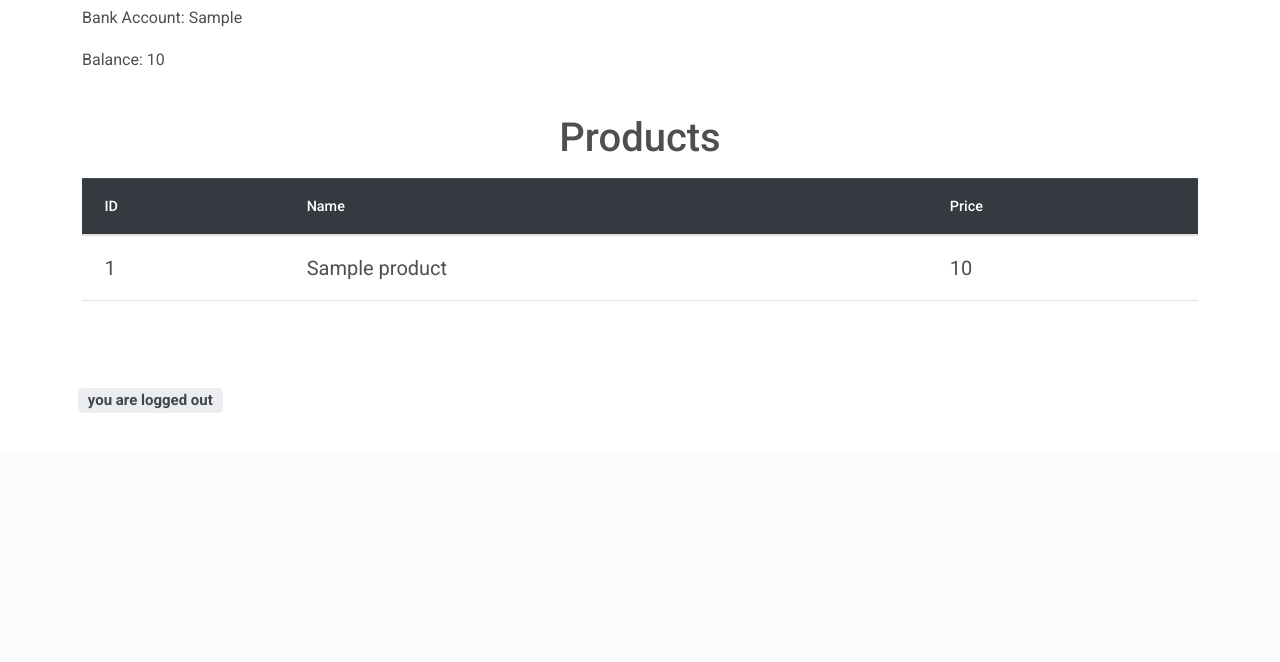
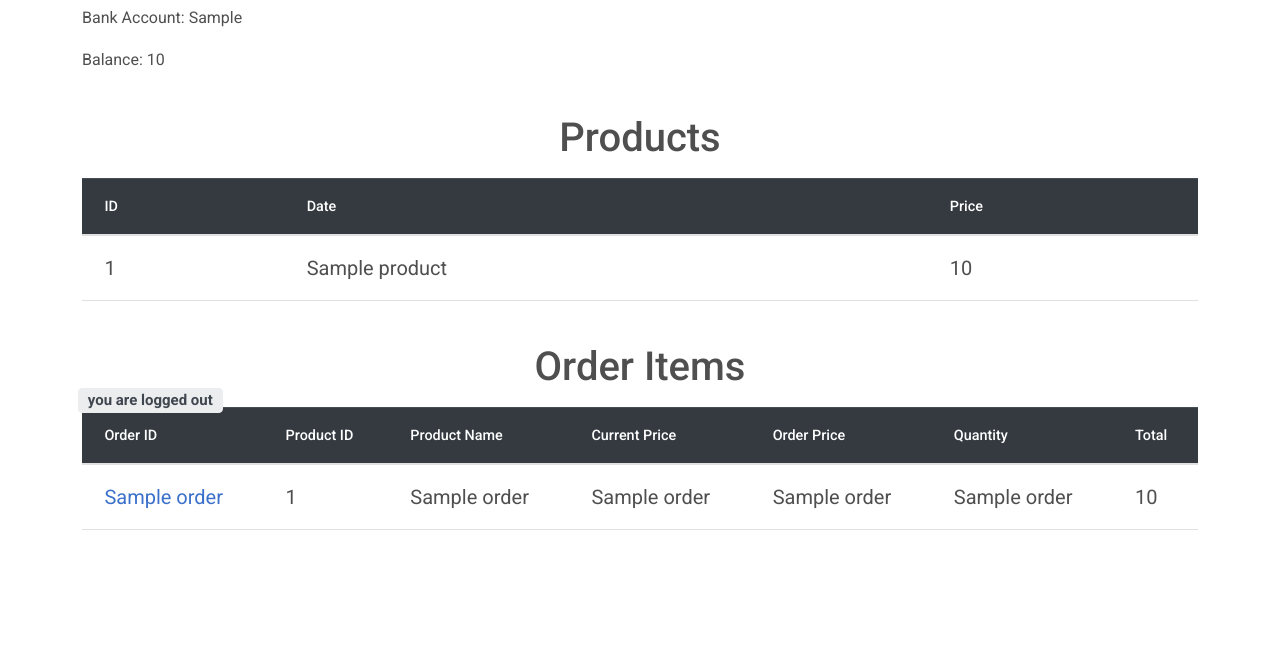
Before and after one commit to ibraheemalayan/COMP333-DB-Project, a Flask app: template src/silal_payments/templates/management/seller_details.html in a window 1280 px wide. Shown: the part 349-1011 px from the top of the page. Before the commit the page ends 762 px from the top, so only its background shows below. Run offline with Flask 2, Linux system fonts and the light colour scheme; the template is opened without the code that fills it: most values are stand-ins (such as "Sample title", 1, 10 or a date in 2020); some libraries are stand-ins or nearby versions.

Commit message:
feat: ✅ no time

```diff
--- a/src/silal_payments/templates/management/seller_details.html
+++ b/src/silal_payments/templates/management/seller_details.html
@@ -36,7 +36,7 @@ Seller # {{seller.user_id}}
             <thead class="thead-dark">
                 <tr>
                     <th>ID</th>
-                    <th>Name</th>
+                    <th>Date</th>
                     <th>Price</th>
                 </tr>
             </thead>
@@ -52,6 +52,40 @@ Seller # {{seller.user_id}}
             </tbody>
         </table>
 
+        <br>
+
+        <h1 class="heading text-center mb-3">
+            Order Items
+        </h1>
+
+
+        <table class="table table-r table-hover ">
+            <thead class="thead-dark">
+                <tr>
+                    <th>Order ID</th>
+                    <th>Product ID</th>
+                    <th>Product Name</th>
+                    <th>Current Price</th>
+                    <th>Order Price</th>
+                    <th>Quantity</th>
+                    <th>Total</th>
+                </tr>
+            </thead>
+            <tbody>
+
+                {% for o in order_items %}
+                <tr>
+                    <td class="smaller_td"><a href="/order/{{o[5]}}">{{o[5]}}</a></td>
+                    <td class="smaller_td">{{o[0]}}</td>
+                    <td class="smaller_td">{{o[1]}}</td>
+                    <td class="smaller_td">{{o[2]}}</td>
+                    <td class="smaller_td">{{o[4]}}</td>
+                    <td class="smaller_td">{{o[3]}}</td>
+                    <td class="smaller_td">{{o[3]*o[4]}}</td>
+                </tr>
+                {% endfor %}
+            </tbody>
+        </table>
 
 
     {% endblock %}
```
Also changed, not shown: src/silal_payments/api/management/users.py (+10 -3 lines), src/silal_payments/templates/management/driver_details.html (+36 -9 lines), src/silal_payments/utils/queries.py (+6 -18 lines).
